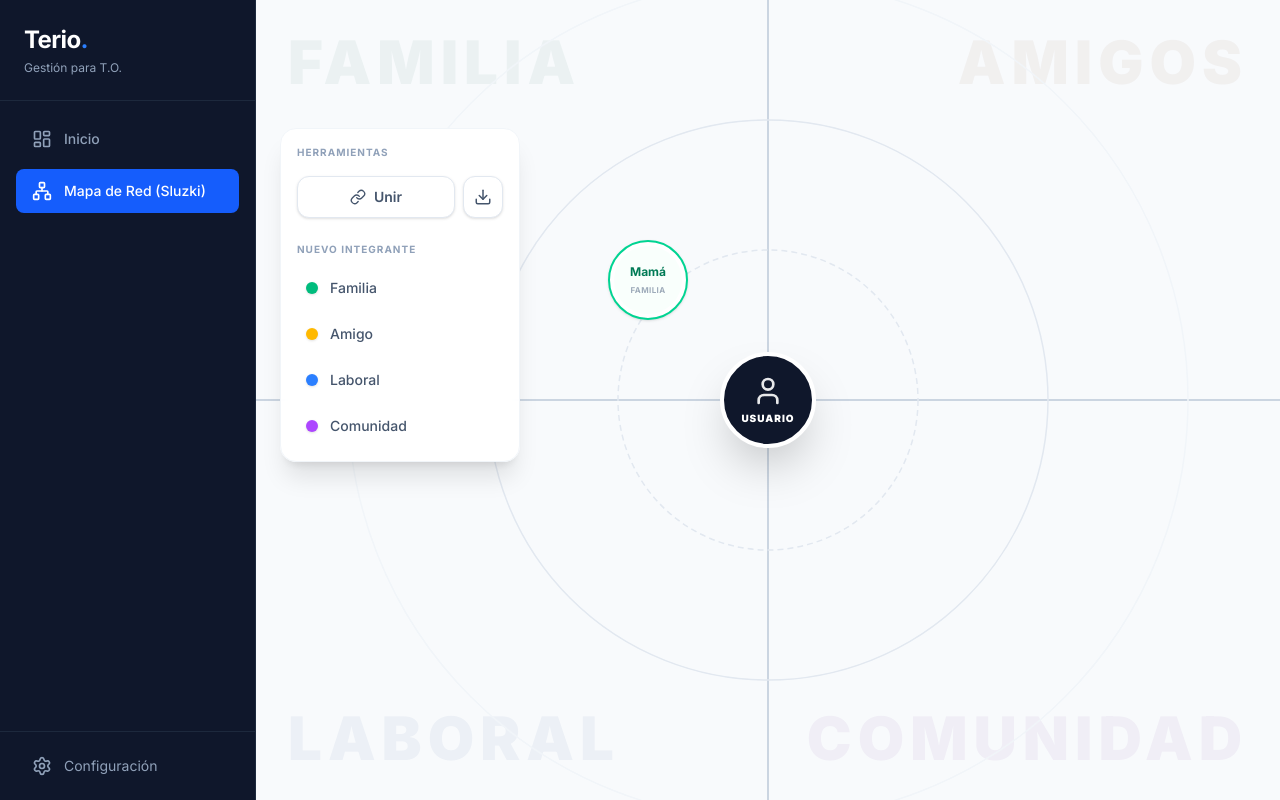
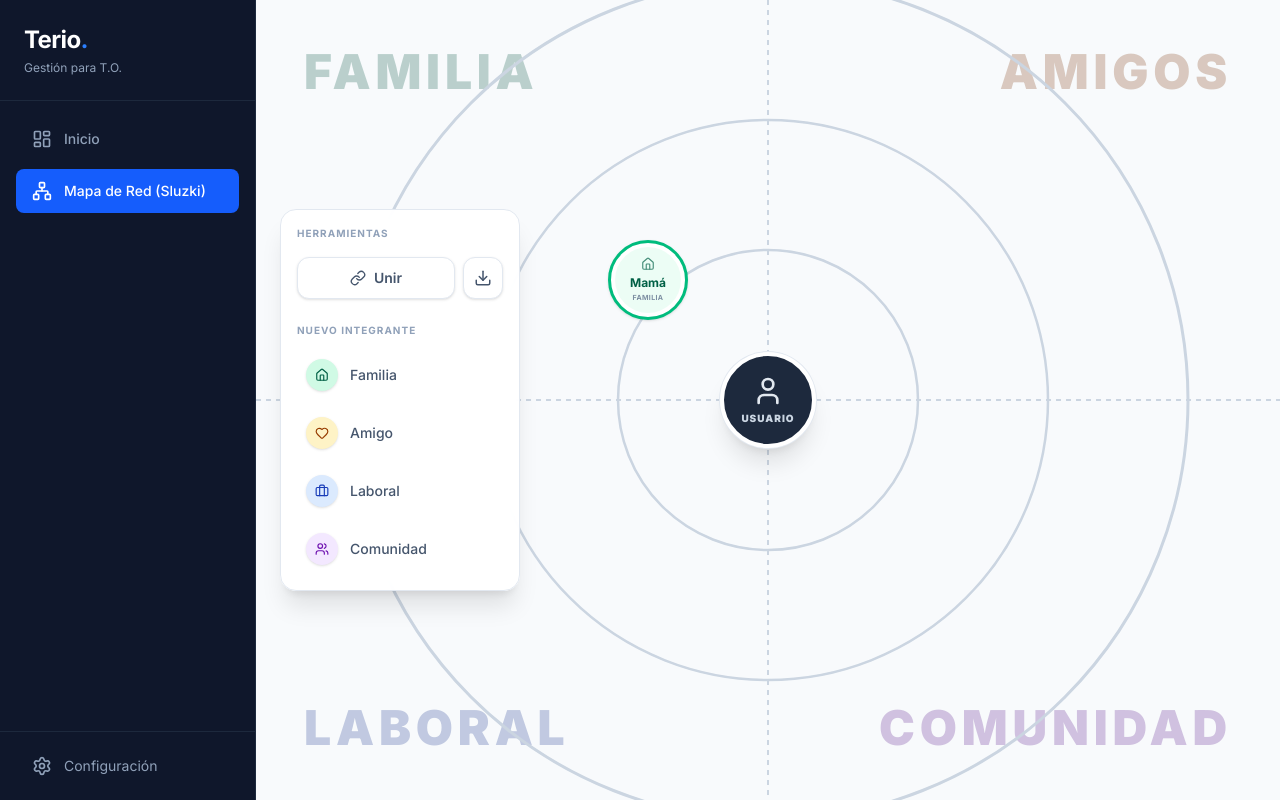
Before and after one commit to vcanio/Terio, a Next.js app: page /tools/sluzki in a window 1280 px wide. Built offline with nearby package versions, Linux system fonts and the light colour scheme.

Commit message:
feat: Add PNG export and enhance Sluzki board UI

```diff
--- a/package.json
+++ b/package.json
@@ -10,11 +10,13 @@
   },
   "dependencies": {
     "clsx": "^2.1.1",
+    "html-to-image": "^1.11.13",
     "lucide-react": "^0.556.0",
     "next": "16.0.7",
     "react": "19.2.0",
     "react-dom": "19.2.0",
     "react-draggable": "^4.5.0",
+    "react-zoom-pan-pinch": "^3.7.0",
     "styled-components": "^6.1.19",
     "tailwind-merge": "^3.4.0"
   },
--- a/src/app/tools/sluzki/page.tsx
+++ b/src/app/tools/sluzki/page.tsx
@@ -3,7 +3,7 @@ import SluzkiBoard from '@/components/tools/sluzki/Board';
 export default function SluzkiPage() {
   return (
     // Simplemente un contenedor que ocupa el 100% del alto y ancho disponible
-    <div className="w-full h-full bg-slate-50">
+    <div className="w-full h-full bg-slate-200">
       <SluzkiBoard />
     </div>
   );
--- a/src/components/tools/sluzki/Board.tsx
+++ b/src/components/tools/sluzki/Board.tsx
@@ -1,8 +1,12 @@
 'use client';
 
-import React, { useState, useRef } from 'react';
+import React, { useState, useRef, useCallback } from 'react';
 import Draggable from 'react-draggable';
-import { Plus, X, Link as LinkIcon, User, Download, Info } from 'lucide-react';
+import { toPng } from 'html-to-image'; // <--- IMPORTANTE: Importar librería
+import {
+  Plus, X, Link as LinkIcon, User, Download, Info,
+  Heart, Briefcase, Home, Users, Trash2
+} from 'lucide-react';
 
 // --- TIPOS DE DATOS ---
 type NodeType = 'family' | 'friend' | 'work' | 'community';
@@ -11,8 +15,8 @@ interface NodeData {
   id: string;
   name: string;
   type: NodeType;
-  x: number; // Coordenada X relativa al centro
-  y: number; // Coordenada Y relativa al centro
+  x: number;
+  y: number;
 }
 
 interface EdgeData {
@@ -21,64 +25,63 @@ interface EdgeData {
   to: string;
 }
 
-// --- CONFIGURACIÓN VISUAL (Temas de color) ---
+// --- CONFIGURACIÓN VISUAL ---
 const THEME = {
-  family:    { bg: 'bg-emerald-50',  border: 'border-emerald-400', text: 'text-emerald-700', label: 'Familia', dot: 'bg-emerald-500' },
-  friend:    { bg: 'bg-amber-50',    border: 'border-amber-400',   text: 'text-amber-700',   label: 'Amigos',  dot: 'bg-amber-400' },
-  work:      { bg: 'bg-blue-50',     border: 'border-blue-400',    text: 'text-blue-700',    label: 'Laboral', dot: 'bg-blue-500' },
-  community: { bg: 'bg-purple-50',   border: 'border-purple-400',  text: 'text-purple-700',  label: 'Comunidad', dot: 'bg-purple-500' },
+  family:    { bg: 'bg-emerald-100',  border: 'border-emerald-500', text: 'text-emerald-800', label: 'Familia',   icon: Home },
+  friend:    { bg: 'bg-amber-100',    border: 'border-amber-500',   text: 'text-amber-800',   label: 'Amigos',    icon: Heart },
+  work:      { bg: 'bg-blue-100',     border: 'border-blue-500',    text: 'text-blue-800',    label: 'Laboral',   icon: Briefcase },
+  community: { bg: 'bg-purple-100',   border: 'border-purple-500',  text: 'text-purple-800',  label: 'Comunidad', icon: Users },
 };
 
 // --- SUB-COMPONENTE: NODO INDIVIDUAL ---
 const DraggableNode = ({ node, onDrag, onDelete, onChangeName, onClick, isTarget, isSelected }: any) => {
-  const nodeRef = useRef(null); // Referencia necesaria para React 18+
+  const nodeRef = useRef(null);
   const style = THEME[node.type as NodeType];
+  const Icon = style.icon;
 
   return (
     <Draggable
       nodeRef={nodeRef}
       position={{ x: node.x, y: node.y }}
       onDrag={(e, data) => onDrag(node.id, data.x, data.y)}
+      disabled={isTarget}
     >
       <div
         ref={nodeRef}
         className="absolute z-20 cursor-grab active:cursor-grabbing group"
         onClick={(e) => { e.stopPropagation(); onClick(); }}
       >
-        {/* Círculo Visual del Nodo */}
         <div className={`
           w-20 h-20 rounded-full flex flex-col items-center justify-center
-          border-2 shadow-sm transition-all duration-200 bg-white
+          border-[3px] shadow-sm transition-all duration-200 bg-white
           ${style.border}
-          ${isTarget ? 'ring-4 ring-blue-300 scale-105' : ''} /* Efecto al seleccionar para unir */
-          ${isSelected ? 'ring-2 ring-slate-400' : ''}
-          hover:shadow-md
-          -translate-x-1/2 -translate-y-1/2 /* Centrado perfecto en la coordenada */
+          ${isTarget ? 'ring-4 ring-blue-400 ring-offset-2 scale-110 z-30' : ''}
+          ${isSelected ? 'ring-4 ring-slate-400 ring-offset-2' : ''}
+          hover:shadow-lg
+          -translate-x-1/2 -translate-y-1/2
         `}>
-          {/* Fondo coloreado suave */}
-          <div className={`absolute inset-1 rounded-full opacity-30 ${style.bg} -z-10`}></div>
+          <div className={`absolute inset-1 rounded-full opacity-40 ${style.bg} -z-10`}></div>
 
-          {/* Botón Eliminar (Visible solo al pasar el mouse) */}
           <button
             onClick={(e) => { e.stopPropagation(); onDelete(); }}
-            className="absolute -top-1 -right-1 bg-red-500 text-white rounded-full p-1
-                       opacity-0 group-hover:opacity-100 transition-opacity shadow-sm hover:bg-red-600 scale-75"
+            className="absolute -top-2 -right-2 bg-white border border-slate-200 text-slate-400 rounded-full p-1.5
+                      opacity-0 group-hover:opacity-100 transition-all shadow-sm hover:bg-red-50 hover:text-red-500 hover:border-red-200 scale-75 hover:scale-100"
             title="Eliminar persona"
           >
-            <X size={14} />
+            <X size={12} strokeWidth={3} />
           </button>
 
-          {/* Input para el Nombre */}
+          <Icon size={14} className={`mb-1 opacity-70 ${style.text}`} />
+
           <input
             value={node.name}
             onChange={(e) => onChangeName(e.target.value)}
             className={`w-16 bg-transparent text-center text-xs font-bold focus:outline-none ${style.text} placeholder-slate-400`}
             placeholder="Nombre"
-            onMouseDown={(e) => e.stopPropagation()} // Permite seleccionar texto sin arrastrar el nodo
+            onMouseDown={(e) => e.stopPropagation()}
           />
 
-          {/* Etiqueta del Rol */}
-          <span className="text-[8px] uppercase tracking-wider opacity-60 mt-1 font-bold text-slate-500">
+          <span className="text-[7px] uppercase tracking-wider opacity-80 mt-0.5 font-bold text-slate-500">
             {style.label}
           </span>
         </div>
@@ -89,21 +92,45 @@ const DraggableNode = ({ node, onDrag, onDelete, onChangeName, onClick, isTarget
 
 // --- COMPONENTE PRINCIPAL: TABLERO ---
 export default function SluzkiBoard() {
-  // Estado
+  const containerRef = useRef<HTMLDivElement>(null);
   const [nodes, setNodes] = useState<NodeData[]>([
     { id: '1', name: 'Mamá', type: 'family', x: -120, y: -120 },
   ]);
   const [edges, setEdges] = useState<EdgeData[]>([]);
   const [isConnecting, setIsConnecting] = useState(false);
   const [sourceId, setSourceId] = useState<string | null>(null);
+  const [mousePos, setMousePos] = useState({ x: 0, y: 0 });
 
-  // -- FUNCIONES DE LÓGICA --
+  // --- NUEVA FUNCIÓN: EXPORTAR A PNG ---
+  const downloadImage = useCallback(() => {
+    if (containerRef.current === null) {
+      return;
+    }
 
-  // Agregar nuevo nodo en posición aleatoria circular
+    toPng(containerRef.current, {
+      cacheBust: true,
+      // Filtramos elementos que no queremos en la foto (como la barra de herramientas)
+      filter: (node) => {
+        const exclusionClasses = ['exclude-from-export'];
+        return !exclusionClasses.some((classname) => node.classList?.contains(classname));
+      },
+      backgroundColor: '#f8fafc' // Asegura que el fondo sea el color slate-50
+    })
+    .then((dataUrl) => {
+      const link = document.createElement('a');
+      link.download = 'mapa-sluzki.png';
+      link.href = dataUrl;
+      link.click();
+    })
+    .catch((err) => {
+      console.error('Error al exportar la imagen:', err);
+    });
+  }, [containerRef]);
+
   const addNode = (type: NodeType) => {
     const id = Date.now().toString();
     const angle = Math.random() * Math.PI * 2;
-    const radius = 180;
+    const radius = 200;
     setNodes([...nodes, {
       id, name: 'Nuevo', type,
       x: Math.cos(angle) * radius,
@@ -114,6 +141,7 @@ export default function SluzkiBoard() {
   const deleteNode = (id: string) => {
     setNodes(nodes.filter(n => n.id !== id));
     setEdges(edges.filter(e => e.from !== id && e.to !== id));
+    if (sourceId === id) setSourceId(null);
   };
 
   const deleteEdge = (edgeId: string) => {
@@ -128,142 +156,175 @@ export default function SluzkiBoard() {
     setNodes(prev => prev.map(n => n.id === id ? { ...n, x, y } : n));
   };
 
-  // Lógica de conexión (Unir A con B)
   const handleNodeClick = (id: string) => {
     if (!isConnecting) return;
 
     if (sourceId === null) {
-      setSourceId(id); // Primer clic
+      setSourceId(id);
     } else {
-      // Segundo clic
-      if (sourceId === id) { setSourceId(null); return; } // Cancelar si es el mismo
+      if (sourceId === id) { setSourceId(null); return; }
 
       const exists = edges.find(e => (e.from === sourceId && e.to === id) || (e.from === id && e.to === sourceId));
 
       if (exists) {
-        // Si ya existe, la borramos (toggle)
         setEdges(edges.filter(e => e.id !== exists.id));
       } else {
-        // Si no existe, la creamos
         setEdges([...edges, { id: `${sourceId}-${id}`, from: sourceId, to: id }]);
       }
-      setSourceId(null); // Resetear selección
+      setSourceId(null);
     }
   };
 
-  // Obtener coordenadas (0,0 es el centro para el Usuario)
+  const handleMouseMove = (e: React.MouseEvent) => {
+    if (isConnecting && sourceId && containerRef.current) {
+      const rect = containerRef.current.getBoundingClientRect();
+      const centerX = rect.width / 2;
+      const centerY = rect.height / 2;
+      setMousePos({
+        x: e.clientX - rect.left - centerX,
+        y: e.clientY - rect.top - centerY
+      });
+    }
+  };
+
   const getNodePos = (id: string) => {
     if (id === 'center') return { x: 0, y: 0 };
     const n = nodes.find(x => x.id === id);
     return n ? { x: n.x, y: n.y } : { x: 0, y: 0 };
   };
 
+  const sourcePos = sourceId ? getNodePos(sourceId) : { x: 0, y: 0 };
+
   return (
-    <div className="w-full h-full relative bg-slate-50 overflow-hidden select-none font-sans">
+    <div
+      ref={containerRef}
+      onMouseMove={handleMouseMove}
+      className={`w-full h-full relative bg-slate-50 overflow-hidden font-sans
+        ${isConnecting ? 'cursor-crosshair' : ''}
+      `}
+    >
 
-      {/* --- 1. BARRA DE HERRAMIENTAS (FLOTANTE IZQUIERDA) --- */}
-      {/* top-32: Bajamos la barra para que no tape el título 'FAMILIA' */}
-      <div className="absolute top-32 left-6 z-50 flex flex-col gap-4 w-60 animate-in slide-in-from-left-4 duration-500">
+      {/* --- 1. BARRA DE HERRAMIENTAS (Derecha) --- */}
+      {/* Agregué la clase 'exclude-from-export' aquí para que html-to-image la ignore */}
+      <div className="exclude-from-export absolute top-1/2 left-6 -translate-y-1/2 z-50 flex flex-col gap-4 w-60 animate-in slide-in-from-right-4 duration-500 select-none">
 
-        <div className="bg-white/95 backdrop-blur-sm p-4 rounded-2xl shadow-xl border border-slate-100">
+        <div className="bg-white/95 backdrop-blur-sm p-4 rounded-2xl shadow-xl border border-slate-200">
           <h1 className="text-[10px] font-bold text-slate-400 uppercase tracking-widest mb-4">Herramientas</h1>
 
-          {/* Botones de Acción */}
           <div className="flex gap-2 mb-6">
             <button
-              onClick={() => setIsConnecting(!isConnecting)}
+              onClick={() => { setIsConnecting(!isConnecting); setSourceId(null); }}
               className={`flex-1 flex items-center justify-center gap-2 py-2.5 rounded-xl text-sm font-semibold transition-all border
                 ${isConnecting
-                  ? 'bg-blue-50 border-blue-200 text-blue-600 shadow-inner ring-2 ring-blue-100'
-                  : 'bg-white border-slate-200 text-slate-600 hover:bg-slate-50 shadow-sm hover:shadow'}`}
+                  ? 'bg-blue-600 border-blue-600 text-white shadow-md ring-2 ring-blue-200 ring-offset-1'
+                  : 'bg-white border-slate-200 text-slate-600 hover:bg-slate-50 hover:border-slate-300 shadow-sm'}`}
             >
               <LinkIcon size={16} /> {isConnecting ? 'Uniendo...' : 'Unir'}
             </button>
-            <button className="p-2.5 bg-white border border-slate-200 text-slate-600 rounded-xl hover:bg-slate-50 shadow-sm hover:shadow transition-all" title="Descargar PDF">
+
+            {/* BOTÓN DE DESCARGA CONECTADO */}
+            <button
+              onClick={downloadImage}
+              className="p-2.5 bg-white border border-slate-200 text-slate-600 rounded-xl hover:bg-slate-50 hover:border-slate-300 shadow-sm transition-all active:scale-95"
+              title="Descargar PNG"
+            >
               <Download size={18} />
             </button>
           </div>
 
           <h1 className="text-[10px] font-bold text-slate-400 uppercase tracking-widest mb-3">Nuevo Integrante</h1>
 
-          {/* Lista de Tipos de Persona */}
           <div className="space-y-2">
             {[
               { type: 'family', label: 'Familia', theme: THEME.family },
               { type: 'friend', label: 'Amigo', theme: THEME.friend },
               { type: 'work', label: 'Laboral', theme: THEME.work },
               { type: 'community', label: 'Comunidad', theme: THEME.community }
-            ].map((item) => (
+            ].map((item) => {
+              const Icon = item.theme.icon;
+              return (
                 <button
                   key={item.type}
                   onClick={() => addNode(item.type as NodeType)}
-                className="w-full flex items-center gap-3 p-2 rounded-lg hover:bg-slate-50 border border-transparent hover:border-slate-100 transition-all group"
+                  className="w-full flex items-center gap-3 p-2 rounded-lg hover:bg-slate-50 border border-transparent hover:border-slate-200 transition-all group"
                 >
-                <div className={`w-3 h-3 rounded-full ${item.theme.dot} shadow-sm group-hover:scale-125 transition-transform`}></div>
+                  <div className={`w-8 h-8 rounded-full ${item.theme.bg} ${item.theme.text} flex items-center justify-center shadow-sm group-hover:scale-110 transition-transform`}>
+                    <Icon size={14} />
+                  </div>
                   <span className="text-sm text-slate-600 font-medium">{item.label}</span>
                   <Plus size={16} className="ml-auto text-slate-300 group-hover:text-blue-500 opacity-0 group-hover:opacity-100 transition-opacity" />
                 </button>
-            ))}
+              );
+            })}
           </div>
         </div>
 
-        {/* Tip Flotante cuando se está conectando */}
         {isConnecting && (
-          <div className="bg-blue-600 text-white p-3 rounded-xl shadow-lg shadow-blue-200 text-xs flex gap-3 items-center animate-pulse">
-             <Info size={18} className="shrink-0" />
-             <span>Toca dos personas para crear o borrar una conexión.</span>
+          <div className="bg-slate-800 text-white p-3 rounded-xl shadow-lg text-xs flex gap-3 items-center animate-in fade-in slide-in-from-bottom-2">
+            <Info size={18} className="shrink-0 text-blue-300" />
+            <span>Haz clic en dos personas para conectarlas. <br/><span className="opacity-60">Esc para cancelar.</span></span>
           </div>
         )}
       </div>
 
-      {/* --- 2. ETIQUETAS DE FONDO (Cuadrantes) --- */}
+      {/* --- 2. ETIQUETAS DE FONDO --- */}
       <div className="absolute inset-0 pointer-events-none p-10 z-0">
-        <span className="absolute top-8 left-8 text-emerald-900/5 text-6xl font-black uppercase tracking-widest">Familia</span>
-        <span className="absolute top-8 right-8 text-amber-900/5 text-6xl font-black uppercase tracking-widest">Amigos</span>
-        <span className="absolute bottom-8 left-8 text-blue-900/5 text-6xl font-black uppercase tracking-widest">Laboral</span>
-        <span className="absolute bottom-8 right-8 text-purple-900/5 text-6xl font-black uppercase tracking-widest">Comunidad</span>
+        <span className="absolute top-12 left-12 text-emerald-900/25 text-5xl font-black uppercase tracking-widest select-none">Familia</span>
+        <span className="absolute top-12 right-12 text-amber-900/25 text-5xl font-black uppercase tracking-widest select-none">Amigos</span>
+        <span className="absolute bottom-12 left-12 text-blue-900/25 text-5xl font-black uppercase tracking-widest select-none">Laboral</span>
+        <span className="absolute bottom-12 right-12 text-purple-900/25 text-5xl font-black uppercase tracking-widest select-none">Comunidad</span>
       </div>
 
-      {/* --- 3. ESTRUCTURA DEL MAPA (SVG Fondo) --- */}
+      {/* --- 3. ESTRUCTURA SVG (Sin puntos) --- */}
       <svg className="absolute inset-0 w-full h-full pointer-events-none z-0">
-        {/* Ejes Infinitos */}
-        <line x1="0" y1="50%" x2="100%" y2="50%" stroke="#cbd5e1" strokeWidth="2" />
-        <line x1="50%" y1="0" x2="50%" y2="100%" stroke="#cbd5e1" strokeWidth="2" />
+        <line x1="0" y1="50%" x2="100%" y2="50%" stroke="#cbd5e1" strokeWidth="2" strokeDasharray="5 5" />
+        <line x1="50%" y1="0" x2="50%" y2="100%" stroke="#cbd5e1" strokeWidth="2" strokeDasharray="5 5" />
 
-        {/* Círculos Concéntricos */}
-        <circle cx="50%" cy="50%" r="150" fill="none" stroke="#e2e8f0" strokeWidth="1.5" strokeDasharray="6 4" />
-        <circle cx="50%" cy="50%" r="280" fill="none" stroke="#e2e8f0" strokeWidth="1.5" />
-        <circle cx="50%" cy="50%" r="420" fill="none" stroke="#f1f5f9" strokeWidth="1.5" />
+        <circle cx="50%" cy="50%" r="150" fill="none" stroke="#cbd5e1" strokeWidth="2.5" />
+        <circle cx="50%" cy="50%" r="280" fill="none" stroke="#cbd5e1" strokeWidth="2.5" />
+        <circle cx="50%" cy="50%" r="420" fill="none" stroke="#cbd5e1" strokeWidth="3" />
       </svg>
 
-      {/* --- 4. CONTENEDOR CENTRAL (Punto 0,0) --- */}
-      {/* Todo lo que está aquí adentro se posiciona relativo al centro exacto de la pantalla */}
+      {/* --- 4. AREA DE JUEGO (Centro 0,0) --- */}
       <div className="absolute top-1/2 left-1/2 w-0 h-0 z-10">
 
-        {/* SVG de Conexiones (Edges) */}
-        {/* Overflow visible para que las líneas se puedan dibujar fuera del div 0x0 */}
         <svg className="absolute overflow-visible -top-[9999px] -left-[9999px] w-[19999px] h-[19999px] pointer-events-none" style={{ left: 0, top: 0 }}>
+
+          {/* LÍNEA ELÁSTICA */}
+          {isConnecting && sourceId && (
+            <line
+              x1={sourcePos.x} y1={sourcePos.y}
+              x2={mousePos.x} y2={mousePos.y}
+              stroke="#3b82f6"
+              strokeWidth="2"
+              strokeDasharray="5 5"
+              className="opacity-60 animate-pulse"
+            />
+          )}
+
+          {/* CONEXIONES EXISTENTES */}
           {edges.map(edge => {
             const start = getNodePos(edge.from);
             const end = getNodePos(edge.to);
+            const midX = (start.x + end.x) / 2;
+            const midY = (start.y + end.y) / 2;
+
             return (
               <g
                 key={edge.id}
                 className="pointer-events-auto cursor-pointer group"
                 onClick={(e) => { e.stopPropagation(); deleteEdge(edge.id); }}
               >
-                {/* Línea invisible gruesa (Hit area) */}
-                <line x1={start.x} y1={start.y} x2={end.x} y2={end.y} stroke="transparent" strokeWidth="25" />
-                {/* Línea visible */}
+                <line x1={start.x} y1={start.y} x2={end.x} y2={end.y} stroke="transparent" strokeWidth="20" />
                 <line
                   x1={start.x} y1={start.y} x2={end.x} y2={end.y}
-                  className="stroke-blue-400 stroke-[3px] transition-all duration-300 group-hover:stroke-red-500 group-hover:stroke-[4px]"
-                  strokeLinecap="round"
+                  className="stroke-slate-400 stroke-[2px] transition-colors duration-300 group-hover:stroke-red-400"
                 />
-                {/* Icono X al pasar el mouse */}
-                <foreignObject x={(start.x+end.x)/2 - 12} y={(start.y+end.y)/2 - 12} width={24} height={24} className="opacity-0 group-hover:opacity-100 transition-opacity duration-200">
-                   <div className="w-6 h-6 bg-red-500 rounded-full flex items-center justify-center text-white shadow-md transform scale-90 group-hover:scale-100 transition-transform">
-                     <X size={14}/>
+                <foreignObject x={midX - 12} y={midY - 12} width={24} height={24} className="overflow-visible pointer-events-none">
+                  <div className="w-6 h-6 flex items-center justify-center opacity-0 group-hover:opacity-100 transition-all duration-200 transform scale-75 group-hover:scale-100">
+                    <div className="bg-white text-red-500 rounded-full shadow-md border border-red-100 p-1">
+                      <Trash2 size={12} />
+                    </div>
                   </div>
                 </foreignObject>
               </g>
@@ -276,16 +337,16 @@ export default function SluzkiBoard() {
           onClick={() => handleNodeClick('center')}
           className={`
             absolute -translate-x-1/2 -translate-y-1/2 z-30
-            w-24 h-24 rounded-full bg-slate-900 text-white flex flex-col items-center justify-center
-            shadow-2xl cursor-pointer transition-all duration-300 border-4 border-white
-            ${isConnecting && sourceId === 'center' ? 'ring-4 ring-blue-500 scale-105' : 'hover:scale-105'}
+            w-24 h-24 rounded-full bg-slate-800 text-white flex flex-col items-center justify-center
+            shadow-xl cursor-pointer transition-all duration-300 border-4 border-white ring-1 ring-slate-200
+            ${isConnecting && sourceId === 'center' ? 'ring-4 ring-blue-400 scale-105' : 'hover:scale-105'}
           `}
         >
-          <User size={32} className="mb-1 opacity-90" />
-          <span className="text-[10px] font-black uppercase tracking-widest">Usuario</span>
+          <User size={32} className="mb-1 text-slate-200" />
+          <span className="text-[10px] font-black uppercase tracking-widest text-slate-300">Usuario</span>
         </div>
 
-        {/* NODOS ARRASTRABLES (Personas) */}
+        {/* NODOS DE PERSONAS */}
         {nodes.map((node) => (
           <DraggableNode
             key={node.id}
```
Also changed, not shown: 1 other file (tests, documents, lock files or other folders). Lines whose indentation alone changed are shown as unchanged.
